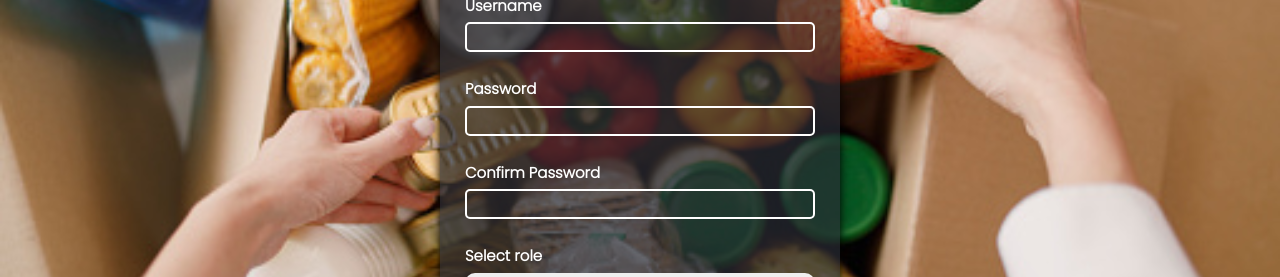
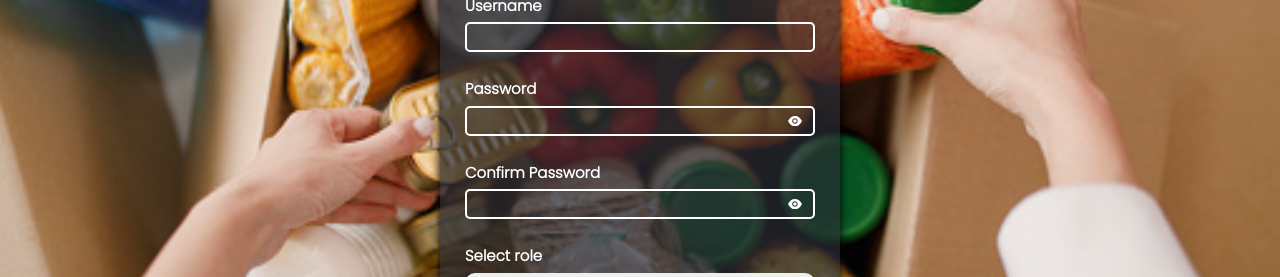
Before and after one commit to CareToShare-Project/CareToShare-Frontend, a React (Create React App) app: page /login/createAccount in a window 1280 px wide. Shown: the part 296-573 px from the top of the page. Built offline with nearby package versions, Linux system fonts and the light colour scheme; a web font is replaced by a local one.

Commit message:
implementation of show password functionality

```diff
--- a/src/Components/CreateAccount/CreateAccount.tsx
+++ b/src/Components/CreateAccount/CreateAccount.tsx
@@ -1,4 +1,4 @@
-import React, {useRef} from 'react'
+import React, {useRef, useState} from 'react'
 import { Heading, FormContainer, } from '../Login/LoginStyles';
 import { InputLabel } from '../DonorPage/DonorStyles';
 import { CreateAccountWrapper, RoleContainer, CreateAccountInputField,
@@ -6,6 +6,7 @@ import { CreateAccountWrapper, RoleContainer, CreateAccountInputField,
 import { BASE_URL } from '../Shared_util/Constants/Base_URL';
 import '../Shared_Styles/General/Styles.css'
 import { useNavigate } from 'react-router-dom';
+import { AiFillEye, AiOutlineEyeInvisible } from 'react-icons/ai';
 
 
 function CreateAccount() {
@@ -14,6 +15,9 @@ function CreateAccount() {
     const passwordRef : any = useRef();
     const passwordConfirmRef : any = useRef();
     const roleRef : any = useRef();
+
+    // a state to control password visibility
+    const [showPassword, setShowPassword] = useState(false)
 
     const navigate = useNavigate();
 
@@ -69,7 +73,7 @@ function CreateAccount() {
                                     />
                             </CreateAccountFieldWrapper>
 
-                            <CreateAccountFieldWrapper>
+                            <CreateAccountFieldWrapper >
                                 <InputLabel htmlFor='username'>Username</InputLabel>
                                 <CreateAccountInputField
                                     type='text'
@@ -77,26 +81,55 @@ function CreateAccount() {
                                     id='username'
                                     ref={usernameRef}
                                     />
+
                             </CreateAccountFieldWrapper>
 
-                            <CreateAccountFieldWrapper>
+                            <CreateAccountFieldWrapper style={{'position' : 'relative'}}>
                                 <InputLabel htmlFor='password'>Password</InputLabel>
                                 <CreateAccountInputField
-                                    type='password'
+                                    type={showPassword ? 'text' : 'password'}
                                     required
                                     id='password'
                                     ref={passwordRef}
                                     />
+
+                            {showPassword ?
+                                    <AiOutlineEyeInvisible
+                                        color='white'
+                                        style={{'position' : 'absolute', 'right' : '20px' ,
+                                                'bottom' : '15px', 'cursor' : 'pointer'}}
+                                        onClick={()=> setShowPassword(prev=> !prev)}
+                                    />:
+                                    <AiFillEye
+                                        color='white'
+                                        style={{'position' : 'absolute', 'right' : '20px' ,
+                                                'bottom' : '15px', 'cursor' : 'pointer'}}
+                                        onClick={()=> setShowPassword(prev=> !prev)}
+                                    /> }
                             </CreateAccountFieldWrapper>
 
-                            <CreateAccountFieldWrapper>
+                            <CreateAccountFieldWrapper style={{'position' : 'relative'}}>
                                 <InputLabel htmlFor='passwordConfirm'>Confirm Password</InputLabel>
                                 <CreateAccountInputField
-                                    type='password'
+                                    type={showPassword ? 'text' : 'password'}
                                     required
                                     id='passwordConfirm'
                                     ref={passwordConfirmRef}
                                     />
+
+                            {showPassword ?
+                                    <AiOutlineEyeInvisible
+                                        color='white'
+                                        style={{'position' : 'absolute', 'right' : '20px' ,
+                                                'bottom' : '15px', 'cursor' : 'pointer'}}
+                                        onClick={()=> setShowPassword(prev=> !prev)}
+                                    />:
+                                    <AiFillEye
+                                        color='white'
+                                        style={{'position' : 'absolute', 'right' : '20px' ,
+                                                'bottom' : '15px', 'cursor' : 'pointer'}}
+                                        onClick={()=> setShowPassword(prev=> !prev)}
+                                    /> }
                             </CreateAccountFieldWrapper>
 
 
--- a/src/Components/Login/Login.tsx
+++ b/src/Components/Login/Login.tsx
@@ -8,12 +8,16 @@ import { BASE_URL } from '../Shared_util/Constants/Base_URL';
 import LoginToast from '../Shared_util/Toast/LoginToast';
 import Spinner  from 'react-bootstrap/Spinner';
 import '../Shared_Styles/General/Styles.css'
+import { AiFillEye, AiOutlineEyeInvisible } from 'react-icons/ai';
 
 const Login: React.FC = () => {
 
     const nameRef: any = useRef();
     const passwordRef : any = useRef()
     const navigate = useNavigate()
+
+    // state for setting password visibility
+    const [showpassword, setShowPassword] = useState(false)
 
 
     // state to show or hide toast
@@ -93,11 +97,24 @@ const Login: React.FC = () => {
                             <FormField>
                                 <FaLock size={20} color='white' />
                                 <InputField
-                                    type='password'
+                                    type={showpassword ? 'text' : 'password'}
                                     placeholder='Password'
                                     ref={passwordRef}
                                     required
                                 />
+                               {showpassword ?
+                                <AiOutlineEyeInvisible
+                                    color='white'
+                                    style={{'position' : 'absolute', 'right' : '20px'}}
+                                    onClick={()=>setShowPassword(prev=> !prev)}
+                                    /> :
+                                <AiFillEye
+                                    color='white'
+                                    style={{'position' : 'absolute', 'right' : '20px'}}
+                                    onClick={()=>setShowPassword(prev=> !prev)}
+                                    />
+                               }
+
                             </FormField>
                             <SubmitButton>
                                 {showLoading && <Spinner animation='border' size='sm' className='spinner'/>}
```
